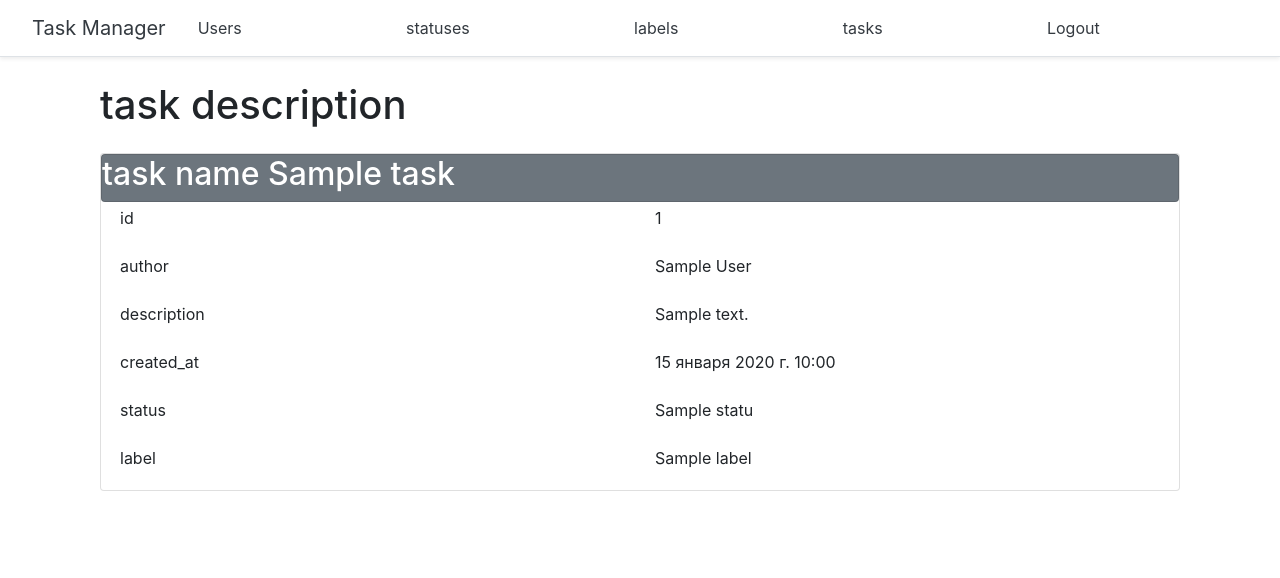
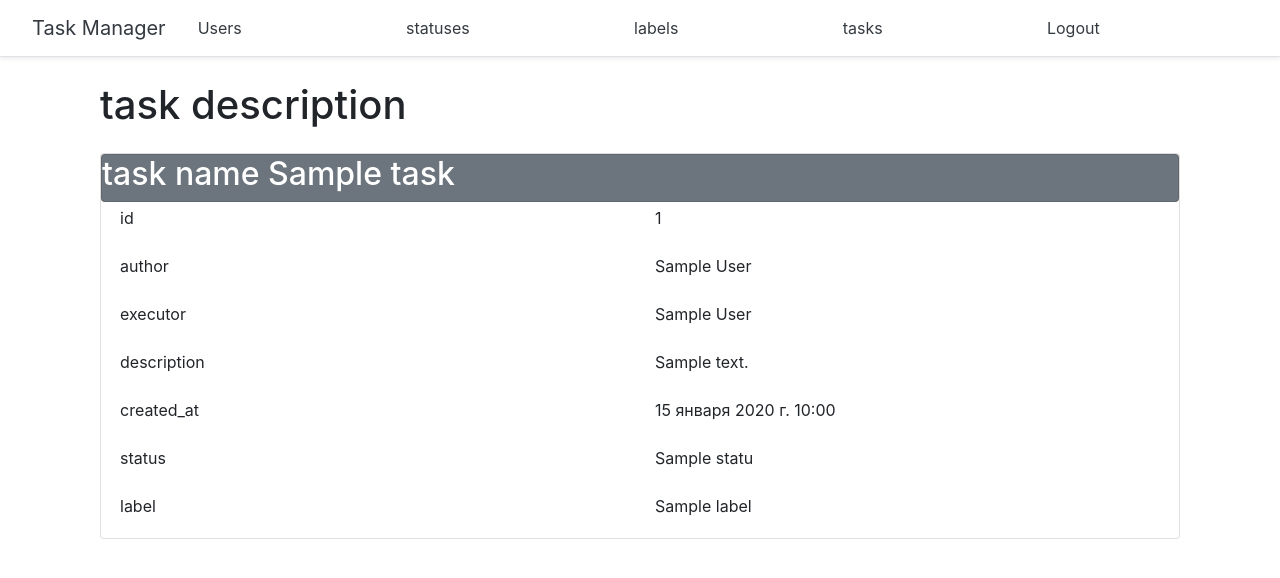
Before and after one commit to Svensson17/python-project-lvl4, a Django app: page /tasks/1/ in a window 1280 px wide. Shown: the top 578 px of the page. Run offline with Django 4.2, Linux system fonts and the light colour scheme; the first user in the database is signed in; tables that the repository leaves empty hold one stand-in row (Sample ...); some libraries are stand-ins or nearby versions.

Commit message:
refactor

```diff
--- a/task_manager/templates/tasks/detail_task.html
+++ b/task_manager/templates/tasks/detail_task.html
@@ -16,6 +16,10 @@
       <div class="row p-1">
         <div class="col">{% trans "author" %}</div>
         <div class="col"><p>{{ task.author }}</p></div>
+      </div>
+      <div class="row p-1">
+        <div class="col">{% trans "executor" %}</div>
+        <div class="col"><p>{{ task.executor }}</p></div>
       </div>
       <div class="row p-1">
         <div class="col">{% trans "description" %}</div>
```
